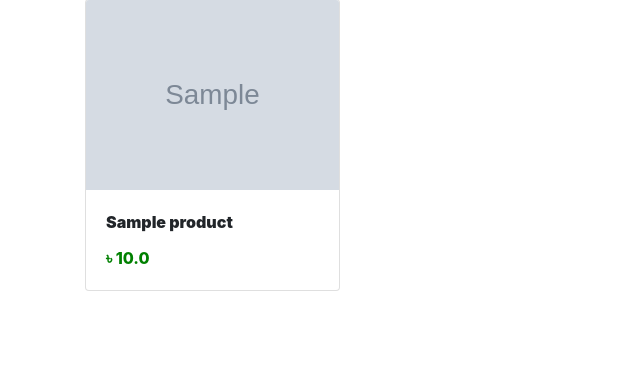
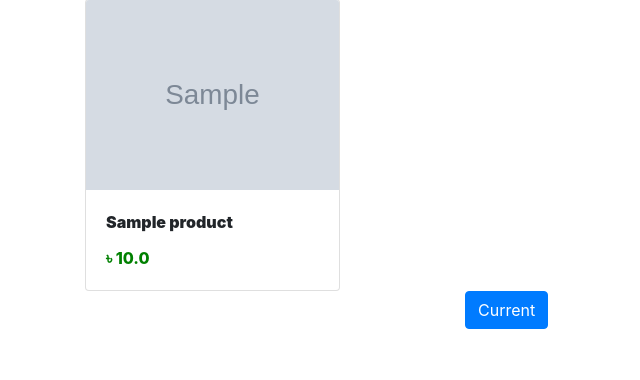
Before and after one commit to mdnaimur/ecom-django, a Django app: page / in a window 1280 px wide. Shown: the part 81-461 px from the top of the page, without its empty margins (0-640 px from the left). Run offline with Django 3.2, Linux system fonts and the light colour scheme; tables that the repository leaves empty hold one stand-in row (values such as "Sample post"); grey boxes marked "Sample" are stand-in pictures; some libraries are stand-ins or nearby versions.

Commit message:
pagination code add

```diff
--- a/shop/templates/shop/index.html
+++ b/shop/templates/shop/index.html
@@ -51,6 +51,28 @@
             </div>
             {% endfor %}
         </div>
+        <div class="row">
+            <div class="col-md-3 offset-md-4">
+                <ul class="pagination">
+                    {% if product_object.has_previous %}
+                    <li class="page-item">
+                        <a class="page-link" href="?page={{ product_object.previous_page_number }}">Previous</a>
+                    </li>
+                    {% endif %}
+
+                    <li class="page-item active">
+                        <a class="page-link" href="?page={{ product_object.number }}">Current</a>
+                    </li>
+
+                    {% if product_object.has_next %}
+
+                    <li class="page-item">
+                        <a  class="page-link" href="?page={{ product_object.next_page_number }}">Next</a>
+                    </li>
+                    {% endif %}
+                </ul>
+            </div>
+        </div>
     </div>
 </body>
 
```
